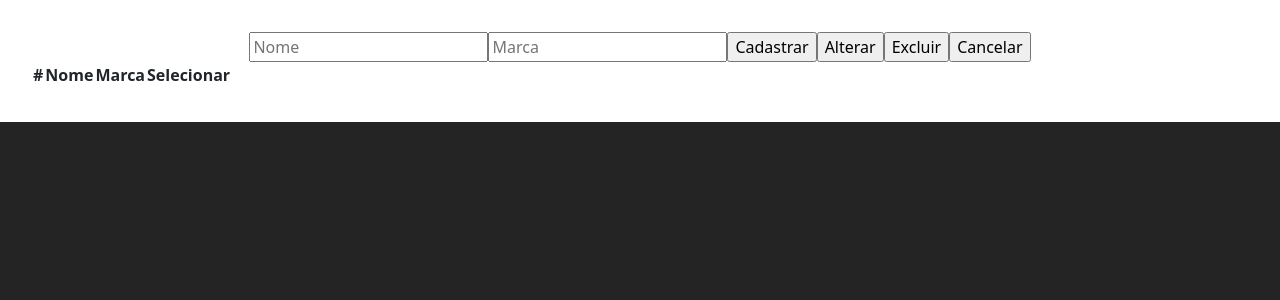
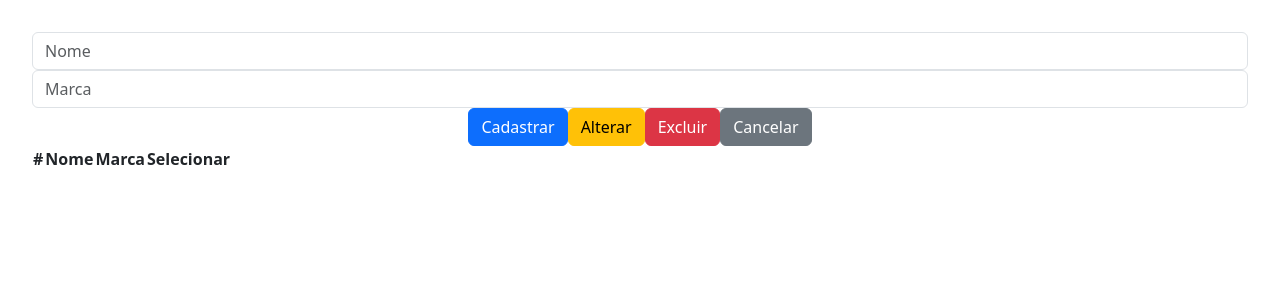
Before and after one commit to lucasx0/fullStack_Java-React, a React (Vite) app in the folder front-end/: page / in a window 1280 px wide. Shown: the top 300 px of the page. Built offline with nearby package versions, Linux system fonts and the light colour scheme.

Commit message:
estilizando formulario

```diff
--- a/front-end/src/formulario.jsx
+++ b/front-end/src/formulario.jsx
@@ -3,13 +3,13 @@ import React from "react";
 export default function Formulario(){
     return(
         <form action="">
-            <input type="text"  placeholder="Nome"/>
-            <input type="text" placeholder="Marca"/>
+            <input type="text"  placeholder="Nome" className="form-control"/>
+            <input type="text" placeholder="Marca" className="form-control"/>
 
-            <input type="button" value="Cadastrar" />
-            <input type="button" value="Alterar" />
-            <input type="button" value="Excluir" />
-            <input type="button" value="Cancelar" />
+            <input type="button" value="Cadastrar" className="btn btn-primary"/>
+            <input type="button" value="Alterar" className="btn btn-warning"/>
+            <input type="button" value="Excluir" className="btn btn-danger"/>
+            <input type="button" value="Cancelar" className="btn btn-secondary"/>
         </form>
     )
 }
--- a/front-end/src/index.css
+++ b/front-end/src/index.css
@@ -2,11 +2,6 @@
   font-family: Inter, system-ui, Avenir, Helvetica, Arial, sans-serif;
   line-height: 1.5;
   font-weight: 400;
-
-  color-scheme: light dark;
-  color: rgba(255, 255, 255, 0.87);
-  background-color: #242424;
-
   font-synthesis: none;
   text-rendering: optimizeLegibility;
   -webkit-font-smoothing: antialiased;
```
